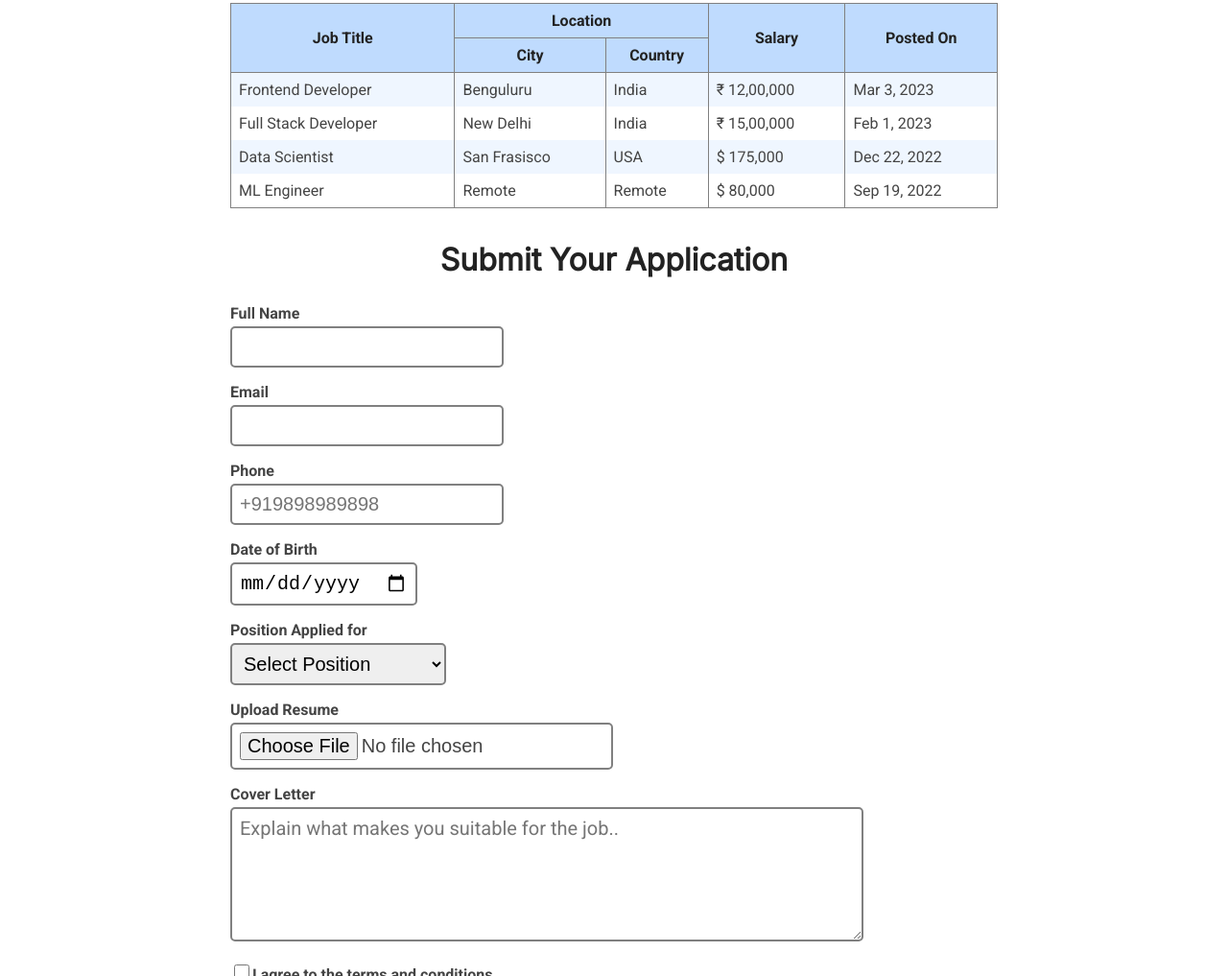
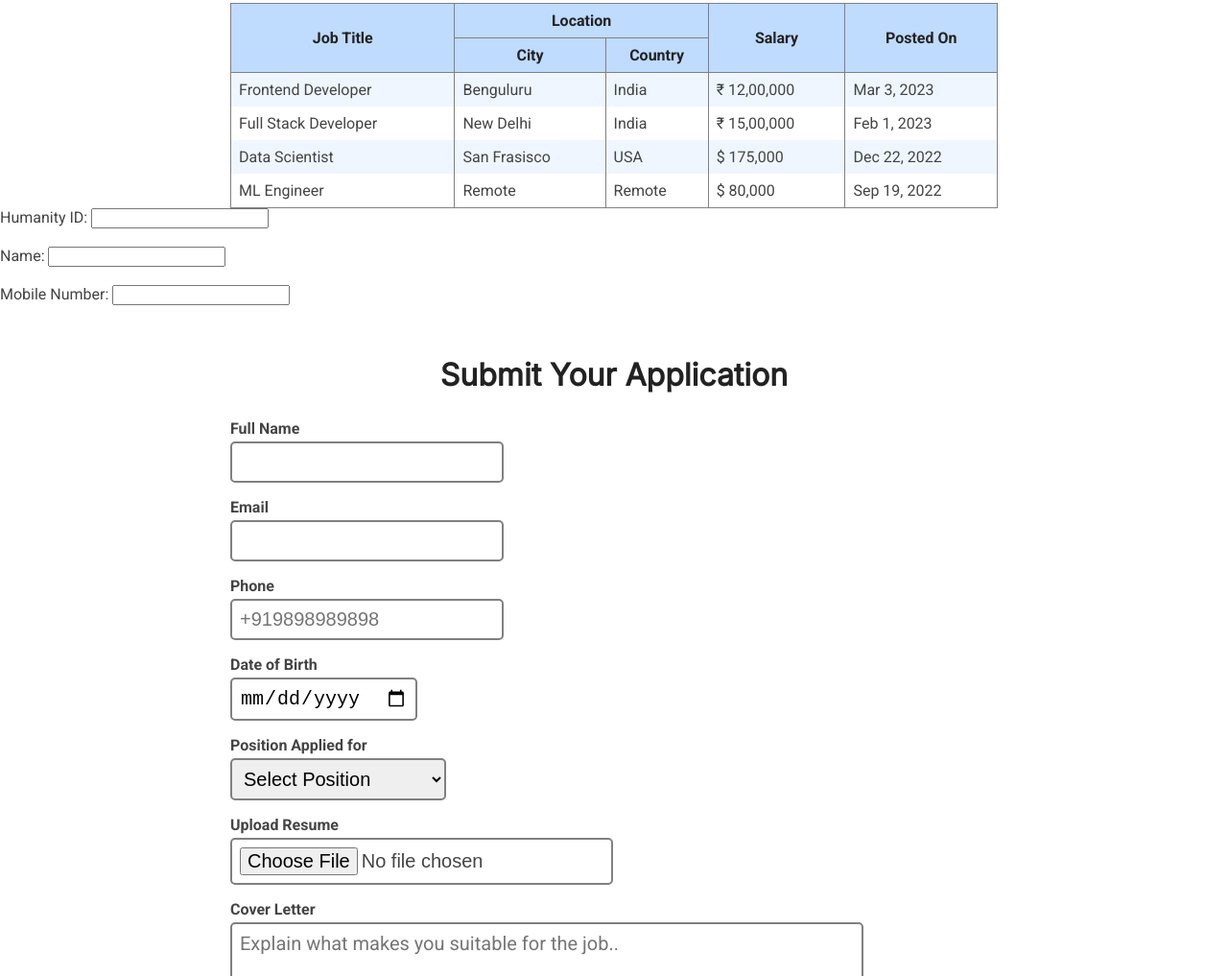
Before and after one commit to MavenOfficial/sharmank, a plain HTML site: page src/index.html in a window 1280 px wide. Shown: the part 770-1787 px from the top of the page at 96% size. Drawn offline with Linux system fonts and the light colour scheme.

Commit message:
Google form added

```diff
--- a/src/index.html
+++ b/src/index.html
@@ -107,6 +107,36 @@
         </table>
     </div>
 
+    <div id="google-form">
+
+<form id="myForm">
+  <label for="humanityID">Humanity ID:</label>
+  <input type="text" id="humanityID" name="humanityID" onblur="fetchDetails()"><br><br>
+  <label for="name">Name:</label>
+  <input type="text" id="name" name="name" readonly><br><br>
+  <label for="mobileNumber">Mobile Number:</label>
+  <input type="text" id="mobileNumber" name="mobileNumber" readonly><br><br>
+</form>
+
+<script>
+  function fetchDetails() {
+    var humanityID = document.getElementById("humanityID").value;
+    fetch("https://script.google.com/macros/s/AKfycbz67Jl6BDmU5J0ZjfjScgUSafyYX4JfB65hlGxttk76mRQtjIetMvsN8vrGm1oieIjW/exec" + encodeURIComponent(humanityID))
+      .then(response => response.json())
+      .then(data => {
+        if (data.name) {
+          document.getElementById("name").value = data.name;
+          document.getElementById("mobileNumber").value = data.mobileNumber;
+        } else {
+          alert("Humanity ID not found");
+        }
+      })
+      .catch(error => console.error("Error:", error));
+  }
+</script>
+
+    </div>
+
     <div id="application">
         <h2>Submit Your Application</h2>
 
```
